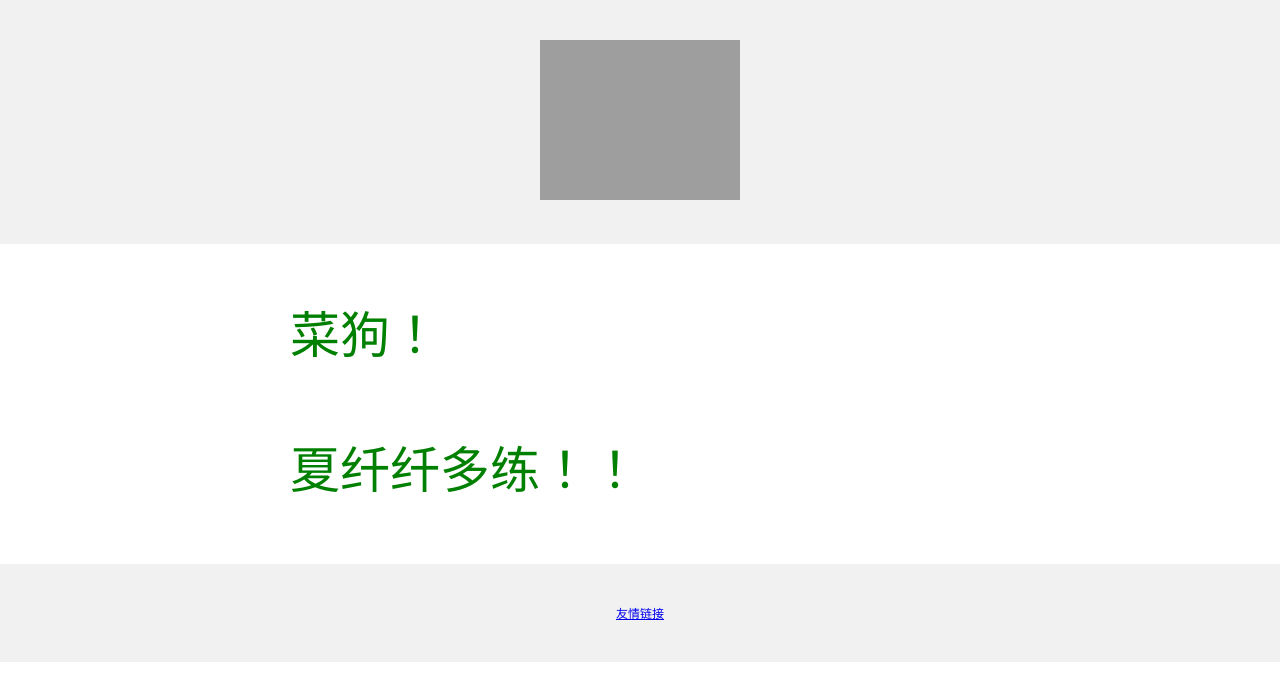
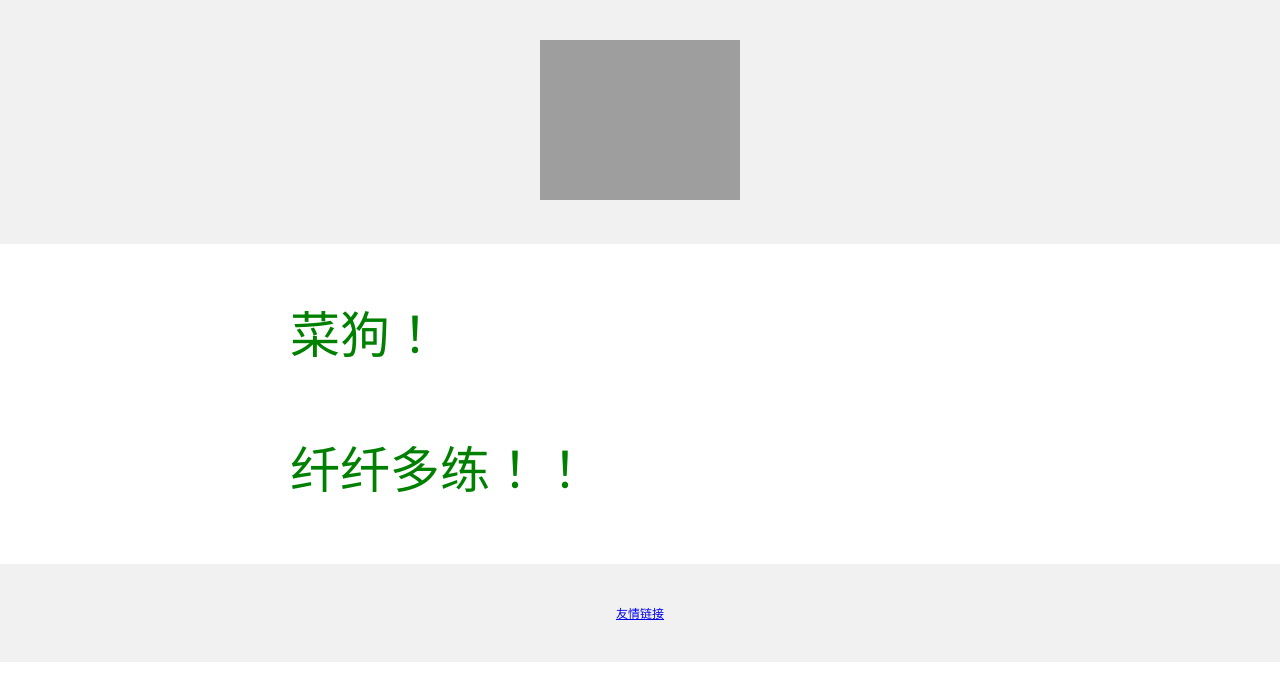
Before and after one commit to N-nann/index, a plain HTML site: page index.html in a window 1280 px wide. Drawn offline with Linux system fonts and the light colour scheme; grey boxes are pictures that could not be loaded.

Commit message:
Update index.html

```diff
--- a/index.html
+++ b/index.html
@@ -26,7 +26,7 @@
         color: green;
         ">
             <p>菜狗！</p>
-            <p>夏纤纤多练！！</p>
+            <p>纤纤多练！！</p>
         </div>  <!-- 第二个盒子 -->
         <div style="
         background-color: #f1f1f1;
```
